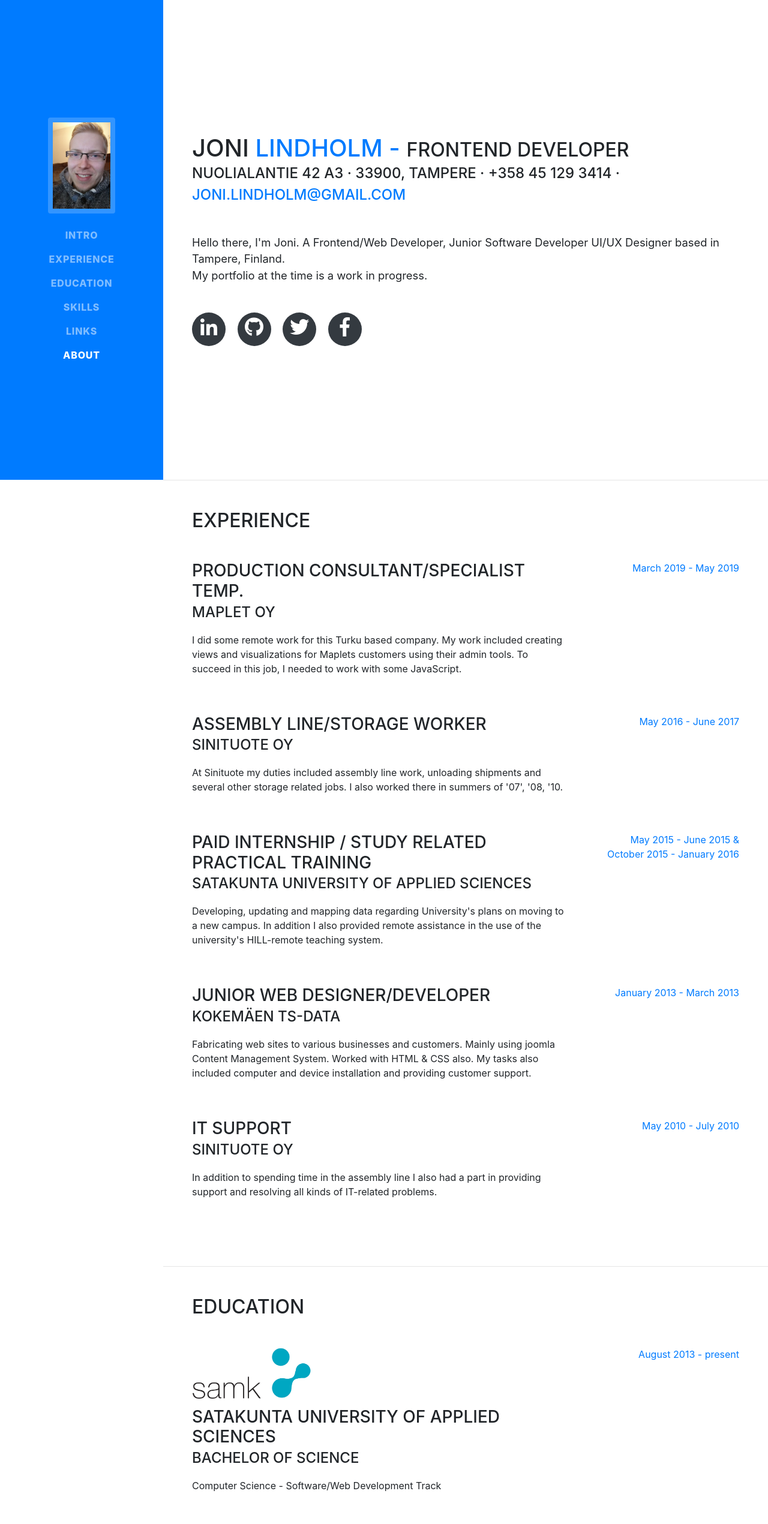
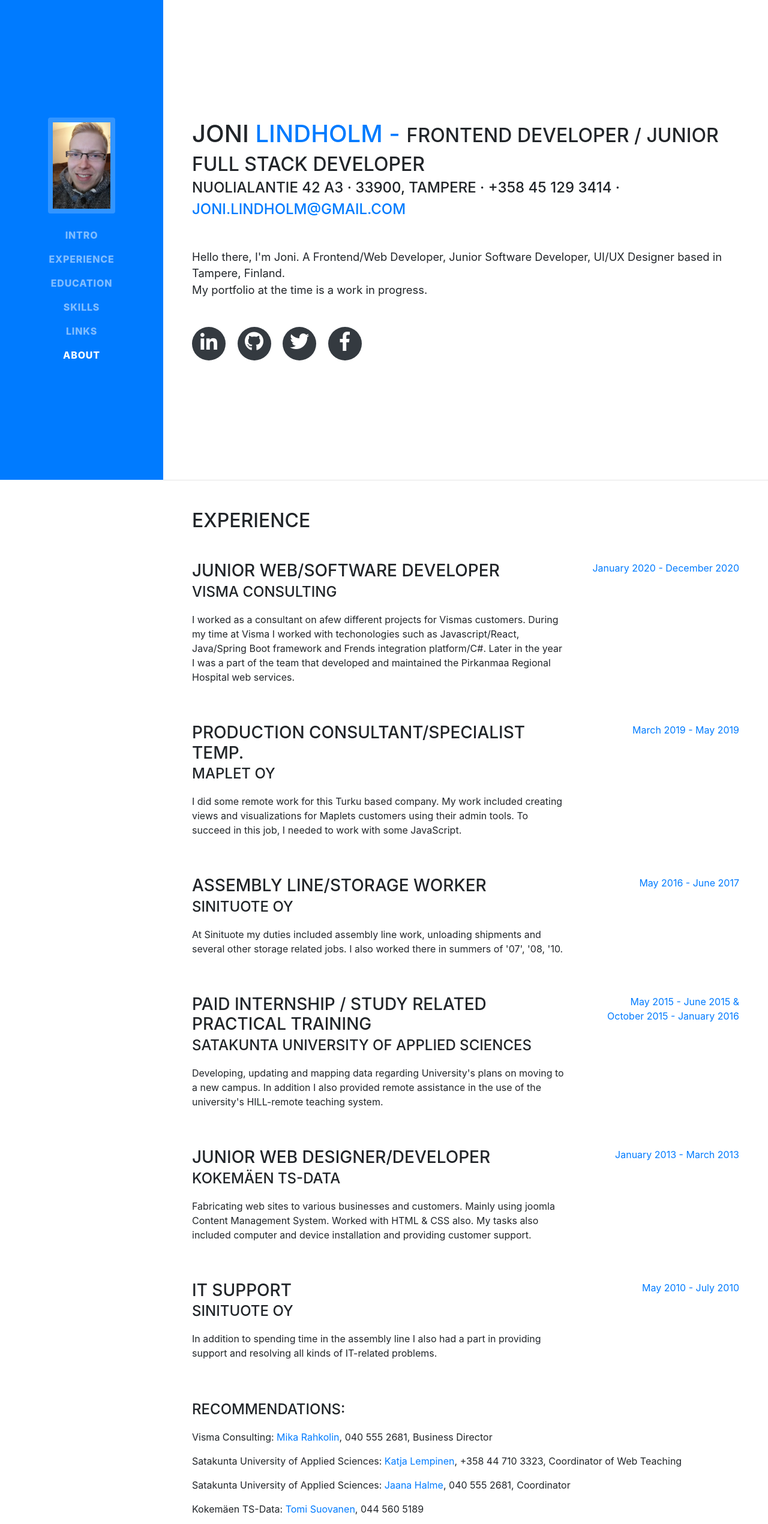
Before and after one commit to Banx87/banx87, a website with bundled scripts: page index.html in a window 1280 px wide. Shown: the top 2541 px of the page at 60% size. Built offline with nearby package versions, Linux system fonts and the light colour scheme; a web font is replaced by a local one.

Commit message:
Updates
Updated my online portfolio with the latest info

```diff
--- a/css/resume.css
+++ b/css/resume.css
@@ -5,7 +5,9 @@
  */
 
 body {
-  font-family: 'Muli', -apple-system, BlinkMacSystemFont, 'Segoe UI', Roboto, 'Helvetica Neue', Arial, sans-serif, 'Apple Color Emoji', 'Segoe UI Emoji', 'Segoe UI Symbol', 'Noto Color Emoji';
+  font-family: "Muli", -apple-system, BlinkMacSystemFont, "Segoe UI", Roboto,
+    "Helvetica Neue", Arial, sans-serif, "Apple Color Emoji", "Segoe UI Emoji",
+    "Segoe UI Symbol", "Noto Color Emoji";
   padding-top: 54px;
   color: #868e96;
 }
@@ -23,7 +25,9 @@
 h4,
 h5,
 h6 {
-  font-family: 'Saira Extra Condensed', -apple-system, BlinkMacSystemFont, 'Segoe UI', Roboto, 'Helvetica Neue', Arial, sans-serif, 'Apple Color Emoji', 'Segoe UI Emoji', 'Segoe UI Symbol', 'Noto Color Emoji';
+  font-family: "Saira Extra Condensed", -apple-system, BlinkMacSystemFont,
+    "Segoe UI", Roboto, "Helvetica Neue", Arial, sans-serif, "Apple Color Emoji",
+    "Segoe UI Emoji", "Segoe UI Symbol", "Noto Color Emoji";
   font-weight: 700;
   text-transform: uppercase;
   color: #343a40;
@@ -50,11 +54,14 @@
 .subheading {
   text-transform: uppercase;
   font-weight: 500;
-  font-family: 'Saira Extra Condensed', -apple-system, BlinkMacSystemFont, 'Segoe UI', Roboto, 'Helvetica Neue', Arial, sans-serif, 'Apple Color Emoji', 'Segoe UI Emoji', 'Segoe UI Symbol', 'Noto Color Emoji';
+  font-family: "Saira Extra Condensed", -apple-system, BlinkMacSystemFont,
+    "Segoe UI", Roboto, "Helvetica Neue", Arial, sans-serif, "Apple Color Emoji",
+    "Segoe UI Emoji", "Segoe UI Symbol", "Noto Color Emoji";
   font-size: 1.5rem;
 }
 
-.social-icons {}
+.social-icons {
+}
 
 .social-icons a {
   display: inline-block;
@@ -73,7 +80,6 @@
   /*  transition: color 1s ease-in;*/
 
   -moz-transition: background-color 0.2s ease-in;
-
 }
 
 .social-icons a:last-child {
@@ -91,9 +97,6 @@
   font-size: 32px;
   justify-content: space-around;
 }
-
-
-
 
 .social-icons,
 i {
@@ -258,16 +261,12 @@
   vertical-align: middle;
   background-repeat: no-repeat;
   opacity: 0.65;
-
 }
 
 .django {
   background-image: url("img/django-logo.png");
   width: 65px;
   height: 23px;
-
-
-
 }
 
 li i {
@@ -288,7 +287,7 @@
 }
 
 .fa-li:hover {
-  color: rgba(0, 153, 255, 0.0);
+  color: rgba(0, 153, 255, 0);
 }
 
 .own-icons {
@@ -314,9 +313,7 @@
 .own-icons img {
   opacity: 1;
   display: block;
-  transition: .5s ease;
-
-
+  transition: 0.5s ease;
 }
 
 .social-icons i {
--- a/index.html
+++ b/index.html
@@ -62,13 +62,13 @@
       <div class="my-auto">
         <h1 class="mb-0">Joni
           <span class="text-primary">Lindholm -</span>
-          <span class="smalltxt"> Frontend Developer</span>
+          <span class="smalltxt"> Frontend Developer / Junior Full Stack Developer</span>
         </h1>
         <div class="subheading mb-5">Nuolialantie 42 A3 · 33900, TAMPERE · +358 45 129 3414 ·
           <a href="mailto:joni.lindholm@gmail.com">Joni.Lindholm@gmail.com</a>
         </div>
         <p class="lead mb-5">
-          Hello there, I'm Joni. A Frontend/Web Developer, Junior Software Developer UI/UX Designer based in
+          Hello there, I'm Joni. A Frontend/Web Developer, Junior Software Developer, UI/UX Designer based in
           Tampere, Finland. <br>
           My portfolio at the time is a work in progress.
 
@@ -98,6 +98,21 @@
         <h2 class="mb-5">Experience</h2>
         <div class="resume-item d-flex flex-column flex-md-row mb-5">
           <div class="resume-content mr-auto">
+            <h3 class="mb-0">Junior Web/Software developer</h3>
+            <div class="subheading mb-3">Visma Consulting</div>
+            <p>I worked as a consultant on afew different projects for Vismas customers.
+              During my time at Visma I worked with techonologies such as Javascript/React,
+              Java/Spring Boot framework and Frends integration platform/C#.
+              Later in the year I was a part of the team that developed and maintained the Pirkanmaa Regional Hospital web services.
+            </p>
+          </div>
+          <div class="resume-date text-md-right">
+            <span class="text-primary">January 2020 - December 2020</span>
+          </div>
+        </div>
+      </div>
+        <div class="resume-item d-flex flex-column flex-md-row mb-5">
+          <div class="resume-content mr-auto">
             <h3 class="mb-0">Production consultant/specialist temp.</h3>
             <div class="subheading mb-3">Maplet oy</div>
             <p>I did some remote work for this Turku based company. My work included creating views and visualizations
@@ -109,7 +124,6 @@
             <span class="text-primary">March 2019 - May 2019</span>
           </div>
         </div>
-      </div>
       <!--  -->
       <div class="resume-item d-flex flex-column flex-md-row mb-5">
         <div class="resume-content mr-auto">
@@ -172,7 +186,19 @@
           <span class="text-primary">May 2010 - July 2010</span>
         </div>
       </div>
-  </div>
+      <div class="resume-item d-flex flex-column flex-md-row mb-5">
+        <div class="resume-content mr-auto">
+          <!-- <h3 class="mb-0">Assembly line/Storage worker</h3> -->
+          <div class="subheading mb-3">Recommendations:</div>
+            <p>Visma Consulting: <a href="mailto:mika.rahkolin@visma.com">Mika Rahkolin</a>, 040 555 2681, Business Director</p>
+            <p>Satakunta University of Applied Sciences: <a href="mailto:katja.lempinen@samk.fi">Katja Lempinen</a>, +358 44 710 3323, Coordinator of Web Teaching</p>
+            <p>Satakunta University of Applied Sciences: <a href="mailto:jaana.halme@samk.fi">Jaana Halme</a>, 040 555 2681, Coordinator</p>
+            <p>Kokemäen TS-Data: <a href="mailto:tomi.suovanen@ts-data.fi">Tomi Suovanen</a>, 044 560 5189</p>
+          </div>
+      </div>
+    </div>
+
+  <section>
   </section>
   <hr class="m-0">
   <section class="resume-section p-3 p-lg-5 d-flex flex-column" id="education">
@@ -252,7 +278,12 @@
         <li>
           <i class="fa-li fa fa-check fa-C"></i>LESS
         </li>
-
+        <li>
+          <i class="fa-li fa fa-check fa-C"></i>Visual Studio Code
+        </li>
+        <li>
+          <i class="fa-li fa fa-check fa-C"></i>Sublime Text
+        </li>
         <li>
           <i class="fa-li fa fa-check fa-C"></i>Git
         </li>
@@ -261,12 +292,6 @@
         </li>
         <li>
           <i class="fa-li fa fa-check fa-C"></i>Wordpress
-        </li>
-        <li>
-          <i class="fa-li fa fa-check fa-C"></i>Visual Studio Code
-        </li>
-        <li>
-          <i class="fa-li fa fa-check fa-C"></i>Sublime Text
         </li>
 
         <!-- <li class="list-inline-item">
@@ -407,7 +432,7 @@
     <div class="my-auto">
       <h2 class="mb-5">About me</h2>
       <p>In addition to being web developer with a side knack for software developing, I enjoy sports and music.
-        Playing and following. During summer warmth I
+        Playing and following. During summer I
         tend to play tennis, football and disc golf. During the colder months my sport of choice is floorball. Ice
         Hockey is a sport that I follow passionately. Especially the NHL.</p>
       <p>Then again, if I'm not in the mood for sports, I might pick up my trusty guitar and play a few riffs or watch
```
